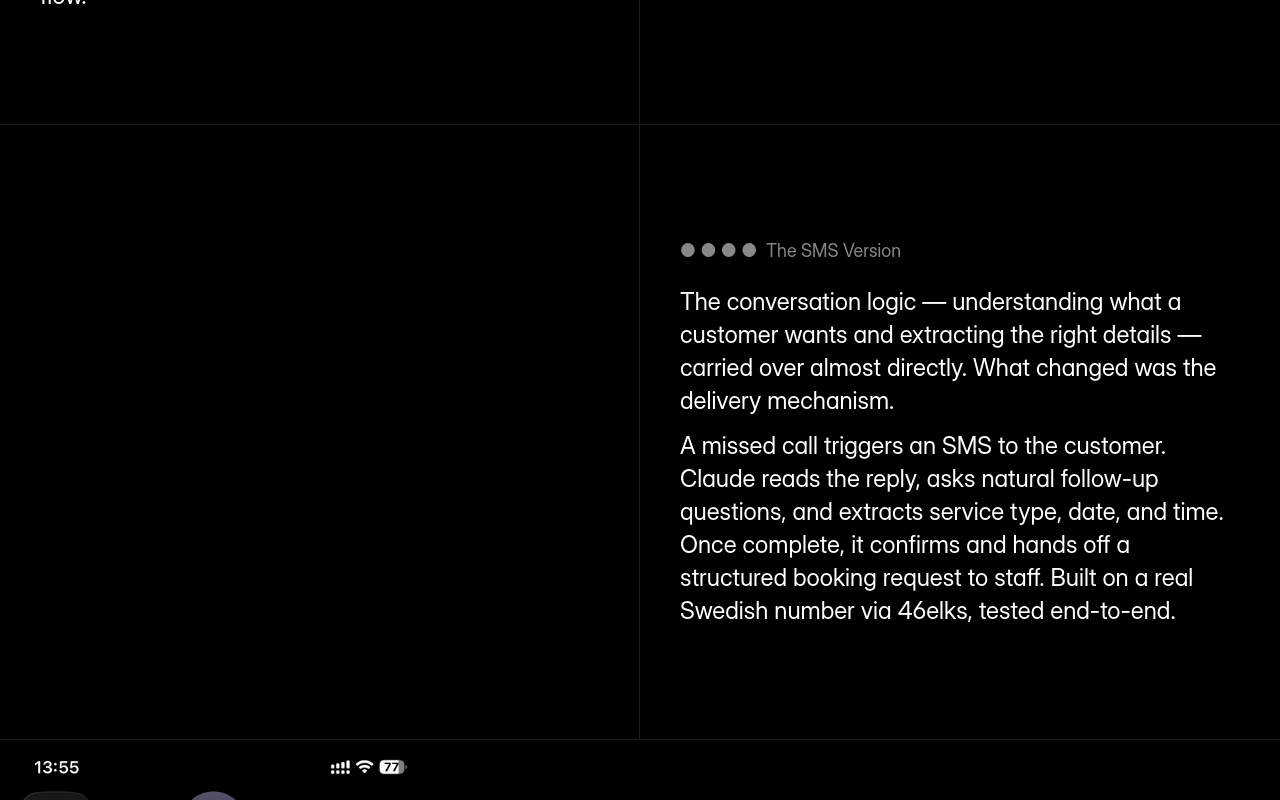
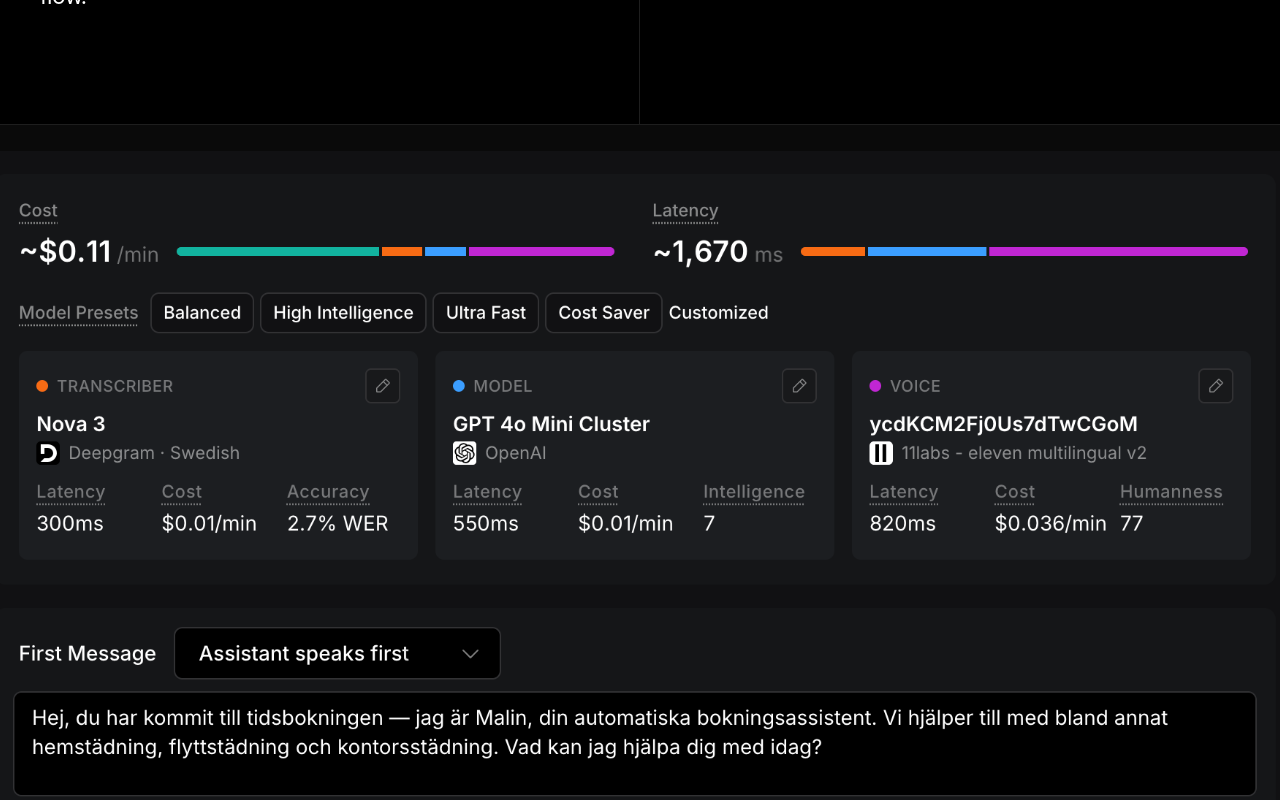
Before and after one commit to Liamcallag/Liam-portfolio, a Next.js app: page /work/ai-booking-assistant in a window 1280 px wide. Shown: the part 2500-3300 px from the top of the page. Built offline with nearby package versions, Linux system fonts and the light colour scheme; a web font is replaced by a local one.

Commit message:
Add full Vapi dashboard screenshot as section image

```diff
--- a/app/(site)/work/ai-booking-assistant/page.tsx
+++ b/app/(site)/work/ai-booking-assistant/page.tsx
@@ -28,6 +28,7 @@
             "The AI itself worked reasonably well. The surrounding infrastructure didn't. Carrier limitations made Swedish numbers with reliable voice capability difficult to source. Keypad input was inconsistent. End-to-end latency sat around 1,670ms — enough to make conversations feel unnatural.",
             "Rather than keep tuning a system fighting its own foundation, I rebuilt the same core value as an SMS flow.",
           ],
+          image: { src: "/work/ai-booking-assistant/vapi-full.png", alt: "Vapi dashboard — Nova-3 transcriber, GPT-4o Mini, ElevenLabs Multilingual v2, system prompt, ~1,670ms latency" },
         },
         {
           heading: "The SMS Version",
```
Also changed, not shown: public/work/ai-booking-assistant/vapi-full.png (added).
